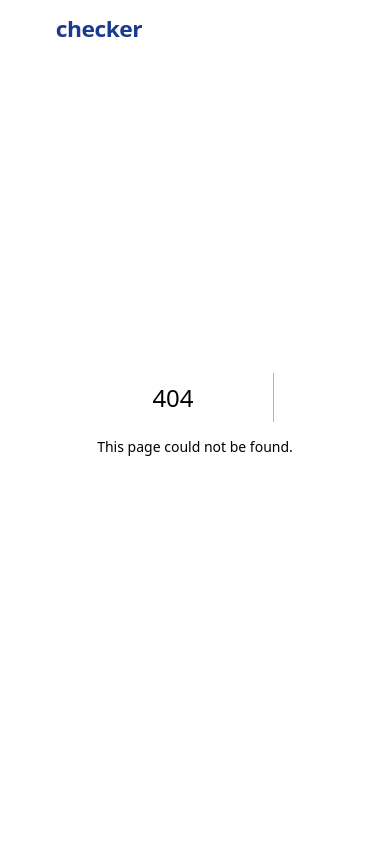
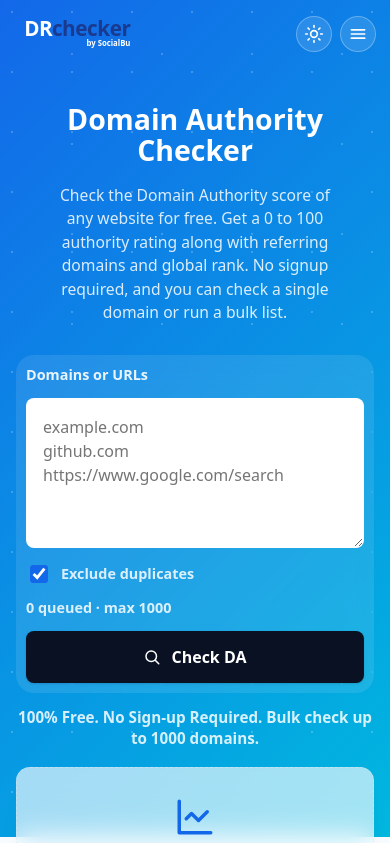
Before and after one commit to iamawaisyounas/free-dr-checker, a Next.js app: page /domain-authority-checker in a window 390 px wide. Before the commit this address had no page. Shown: the top 843 px of the page. Built offline with nearby package versions, Linux system fonts and the light colour scheme.

Commit message:
Update tool slugs and mobile layout

```diff
--- a/app/components/AppHeader.tsx
+++ b/app/components/AppHeader.tsx
@@ -46,8 +46,8 @@ export default function AppHeader() {
             className={`site-nav${menuOpen ? " is-open" : ""}`}
             aria-label="Primary navigation"
           >
-            <Link href="/authority-score" onClick={() => setMenuOpen(false)}>Domain Authority Checker</Link>
-            <Link href="/domain-age" onClick={() => setMenuOpen(false)}>Domain Age Checker</Link>
+            <Link href="/domain-authority-checker" onClick={() => setMenuOpen(false)}>Domain Authority Checker</Link>
+            <Link href="/domain-age-checker" onClick={() => setMenuOpen(false)}>Domain Age Checker</Link>
           </nav>
           <button
             className="theme-toggle"
--- a/app/components/DiscoverTools.tsx
+++ b/app/components/DiscoverTools.tsx
@@ -22,7 +22,7 @@ const tools: ToolCard[] = [
   },
   {
     key: "authority",
-    href: "/authority-score",
+    href: "/domain-authority-checker",
     title: "Domain Authority Checker",
     description: "Get a free 0-100 authority score for any domain, with referring domains and global rank.",
     cta: "Try Domain Authority Checker Now",
@@ -30,7 +30,7 @@ const tools: ToolCard[] = [
   },
   {
     key: "age",
-    href: "/domain-age",
+    href: "/domain-age-checker",
     title: "Domain Age Checker",
     description: "See how old any domain is, pulled live from WHOIS and RDAP registry data.",
     cta: "Try Domain Age Checker Now",
--- a/app/components/SeoBulkTool.tsx
+++ b/app/components/SeoBulkTool.tsx
@@ -251,7 +251,7 @@ export default function SeoBulkTool({ tool }: Props) {
               <>
                 <p className="score-disclaimer">
                   Domain Authority Score is our own 0-100 authority rating, calculated from open link-graph data. It is not affiliated with or equivalent to Moz&apos;s Domain Authority metric.
-                  {" "}<Link href="/authority-score/how-we-calculate">How we calculate this score</Link>
+                  {" "}<Link href="/domain-authority-checker/how-we-calculate">How we calculate this score</Link>
                 </p>
                 <div className="responsive-table">
                   <table>
@@ -275,7 +275,7 @@ export default function SeoBulkTool({ tool }: Props) {
                           <td>{formatNumber(result.global_rank)}</td>
                           <td>{formatDate(result.checked_at)}</td>
                           <td>{authorityStatusLabel(result)}</td>
-                          <td><Link href={`/domain-age?domain=${encodeURIComponent(result.domain)}`}>Age</Link></td>
+                          <td><Link href={`/domain-age-checker?domain=${encodeURIComponent(result.domain)}`}>Age</Link></td>
                         </tr>
                       ))}
                     </tbody>
@@ -305,7 +305,7 @@ export default function SeoBulkTool({ tool }: Props) {
                         <td>{formatDate(result.expiry_date)}</td>
                         <td>{result.registrar || "Not available"}</td>
                         <td>{ageStatusLabel(result)}</td>
-                        <td><Link href={`/authority-score?domain=${encodeURIComponent(result.domain)}`}>Score</Link></td>
+                        <td><Link href={`/domain-authority-checker?domain=${encodeURIComponent(result.domain)}`}>Score</Link></td>
                       </tr>
                     ))}
                   </tbody>
--- a/app/authority-score/how-we-calculate/page.tsx
+++ b/app/domain-authority-checker/how-we-calculate/page.tsx
@@ -4,7 +4,7 @@ import Link from "next/link";
 export const metadata: Metadata = {
   title: "How We Calculate Domain Authority Score | DR Checker",
   description: "How DR Checker calculates its 0-100 Domain Authority Score from OpenPageRank data.",
-  alternates: { canonical: "https://dr-checker.com/authority-score/how-we-calculate" }
+  alternates: { canonical: "https://dr-checker.com/domain-authority-checker/how-we-calculate" }
 };
 
 export default function AuthorityScoreMethodPage() {
@@ -25,7 +25,7 @@ export default function AuthorityScoreMethodPage() {
         </section>
         <section>
           <h2>Related Tools</h2>
-          <p><Link href="/authority-score">Check Authority Score</Link> or compare it with <Link href="/">Ahrefs Domain Rating</Link> and <Link href="/domain-age">Domain Age</Link>.</p>
+          <p><Link href="/domain-authority-checker">Check Authority Score</Link> or compare it with <Link href="/">Ahrefs Domain Rating</Link> and <Link href="/domain-age-checker">Domain Age</Link>.</p>
         </section>
       </div>
     </main>
--- a/app/authority-score/page.tsx
+++ b/app/domain-authority-checker/page.tsx
@@ -6,7 +6,7 @@ export const metadata: Metadata = {
   title: "Free Domain Authority Checker — Check DA Score Instantly | DR Checker",
   description:
     "Check any website's Domain Authority score for free. Bulk check domains, no signup required. Get referring domains and global rank instantly.",
-  alternates: { canonical: "https://dr-checker.com/authority-score" }
+  alternates: { canonical: "https://dr-checker.com/domain-authority-checker" }
 };
 
 export default function AuthorityScorePage() {
@@ -36,13 +36,27 @@ export default function AuthorityScorePage() {
       <section className="content-section" aria-label="Domain Authority guide">
         <div className="content-wrap">
           <section className="copy-block">
-            <p className="section-label">Domain Authority</p>
+            <p className="section-label">
+              <svg aria-hidden="true" viewBox="0 0 24 24">
+                <path d="M3.34 19a10 10 0 1 1 17.32 0"></path>
+                <path d="m12 14 4-4"></path>
+                <path d="M12 19h.01"></path>
+              </svg>
+              Domain Authority
+            </p>
             <h2>What is Domain Authority</h2>
             <p className="wide-copy">Domain Authority is a score that predicts how well a website is likely to rank in search results, based on the strength of its backlink profile. It runs on a 0 to 100 scale. The higher the number, the stronger the link profile behind that domain. This tool calculates an authority-style score using OpenPageRank&apos;s open link graph data rather than Moz&apos;s proprietary algorithm. Treat it as a comparable, independent measure, not an official Moz DA lookup.</p>
           </section>
 
           <section className="copy-block">
-            <p className="section-label">Score Guide</p>
+            <p className="section-label">
+              <svg aria-hidden="true" viewBox="0 0 24 24">
+                <path d="M12 20V10"></path>
+                <path d="M18 20V4"></path>
+                <path d="M6 20v-4"></path>
+              </svg>
+              Score Guide
+            </p>
             <h2>How to read your score</h2>
             <ul className="check-list">
               <li><strong>0 to 20:</strong> New or very low authority. Common for brand new sites or ones with very few backlinks.</li>
@@ -54,14 +68,27 @@ export default function AuthorityScorePage() {
           </section>
 
           <section className="copy-block">
-            <p className="section-label">Compare Metrics</p>
+            <p className="section-label">
+              <svg aria-hidden="true" viewBox="0 0 24 24">
+                <path d="M7 7h10v10"></path>
+                <path d="M7 17 17 7"></path>
+                <path d="M17 17H7V7"></path>
+              </svg>
+              Compare Metrics
+            </p>
             <h2>Domain Authority vs Domain Rating</h2>
             <p className="wide-copy">These two get confused a lot. Domain Rating (DR) is Ahrefs&apos; 0 to 100 backlink strength metric, calculated from Ahrefs&apos; own crawl and link index. Authority scores like the one on this page estimate a similar idea using a different link graph. Neither number is used by Google directly, and since the two draw from different data sources, a domain can score differently on each one. Check a domain on both tools to get a fuller picture of how different link data providers see it.</p>
           </section>
 
           <section className="copy-block split-block">
             <div>
-              <p className="section-label">Ranking Signals</p>
+              <p className="section-label">
+                <svg aria-hidden="true" viewBox="0 0 24 24">
+                  <path d="M20 13c0 5-3.5 7.5-7.66 8.95a1 1 0 0 1-.67 0C7.5 20.5 4 18 4 13V6a1 1 0 0 1 1-1c2 0 4.5-1.2 6.24-2.72a1.17 1.17 0 0 1 1.52 0C14.51 3.81 17 5 19 5a1 1 0 0 1 1 1z"></path>
+                  <path d="m9 12 2 2 4-4"></path>
+                </svg>
+                Ranking Signals
+              </p>
               <h2>What affects this score</h2>
             </div>
             <ul className="check-list">
@@ -73,7 +100,14 @@ export default function AuthorityScorePage() {
           </section>
 
           <section className="copy-block">
-            <p className="section-label">Use cases</p>
+            <p className="section-label">
+              <svg aria-hidden="true" viewBox="0 0 24 24">
+                <circle cx="12" cy="12" r="10"></circle>
+                <circle cx="12" cy="12" r="6"></circle>
+                <circle cx="12" cy="12" r="2"></circle>
+              </svg>
+              Use cases
+            </p>
             <h2>When to use this DA checker</h2>
             <div className="feature-grid">
               <article>
@@ -93,7 +127,14 @@ export default function AuthorityScorePage() {
 
           <section className="copy-block split-block">
             <div>
-              <p className="section-label">Common Mistakes</p>
+              <p className="section-label">
+                <svg aria-hidden="true" viewBox="0 0 24 24">
+                  <circle cx="12" cy="12" r="10"></circle>
+                  <path d="m15 9-6 6"></path>
+                  <path d="m9 9 6 6"></path>
+                </svg>
+                Common Mistakes
+              </p>
               <h2>Common mistakes people make with DA</h2>
             </div>
             <ul className="check-list">
@@ -105,7 +146,14 @@ export default function AuthorityScorePage() {
           </section>
 
           <section className="copy-block faq-block" aria-labelledby="authority-faq-title">
-            <p className="section-label">FAQs</p>
+            <p className="section-label">
+              <svg aria-hidden="true" viewBox="0 0 24 24">
+                <circle cx="12" cy="12" r="10"></circle>
+                <path d="M9.09 9a3 3 0 0 1 5.83 1c0 2-3 3-3 3"></path>
+                <path d="M12 17h.01"></path>
+              </svg>
+              FAQs
+            </p>
             <h2 id="authority-faq-title">Frequently asked questions</h2>
             <div className="faq-list">
               <details>
--- a/app/globals.css
+++ b/app/globals.css
@@ -130,8 +130,9 @@ a {
 
 .global-footer__inner {
   display: grid;
-  grid-template-columns: minmax(220px, 1fr) repeat(3, minmax(150px, 1fr));
-  gap: 24px;
+  grid-template-columns: minmax(240px, 1.18fr) repeat(3, minmax(146px, 0.82fr));
+  column-gap: 18px;
+  row-gap: 28px;
   width: min(100%, 1180px);
   margin: 0 auto;
   padding: 42px 2px 30px;
@@ -143,6 +144,10 @@ a {
   align-content: start;
   gap: 10px;
   min-width: 0;
+}
+
+.footer-brand-block {
+  margin-right: 18px;
 }
 
 .footer-logo-link {
@@ -201,14 +206,6 @@ body.dark-mode .footer-logo-dark {
 
 .footer-built-by {
   margin: 0;
-}
-
-.footer-column:nth-of-type(2) {
-  transform: translateX(-8px);
-}
-
-.footer-column:nth-of-type(3) {
-  transform: translateX(-16px);
 }
 
 .footer-column h2 {
@@ -324,7 +321,7 @@ body.dark-mode .tool-shell::before {
 .tool-shell {
   position: relative;
   overflow: hidden;
-  padding: 176px 24px 104px;
+  padding: 174px 24px 104px;
   color: #ffffff;
   text-align: center;
   background: var(--hero-bg);
@@ -352,7 +349,7 @@ body.dark-mode .tool-shell::before {
   right: 0;
   left: 0;
   z-index: 50;
-  padding: 14px 24px;
+  padding: 13px 24px;
   color: #ffffff;
   border-bottom: 1px solid transparent;
   background: transparent;
@@ -1337,6 +1334,13 @@ tbody tr:hover {
   stroke: #1368e9;
 }
 
+body.dark-mode .section-label,
+body.dark-mode .results-section .section-label svg,
+body.dark-mode .content-section .section-label svg {
+  color: #5aa3ff;
+  stroke: #5aa3ff;
+}
+
 .copy-block h2 {
   margin-bottom: 32px;
   font-size: clamp(1.9rem, 4vw, 2.45rem);
@@ -1569,28 +1573,38 @@ details p {
     flex-wrap: wrap;
     margin-bottom: 68px;
   }
+
+  .global-footer__inner {
+    grid-template-columns: minmax(0, 1.15fr) repeat(3, minmax(0, 1fr));
+    column-gap: 16px;
+  }
+
+  .footer-brand-block {
+    margin-right: 10px;
+  }
 }
 
 @media (max-width: 620px) {
   .standard-header-shell {
-    padding: 10px 14px;
+    padding: 9px 14px;
   }
 
   .checker-shell,
   .tool-shell {
-    padding: 116px 16px 92px;
+    padding: 110px 16px 88px;
   }
 
   h1 {
-    width: 13ch;
+    width: min(100%, 18ch);
     font-size: 1.95rem;
     line-height: 1.08;
     white-space: normal;
   }
 
   .subtitle {
-    width: min(100%, 26ch);
+    width: min(100%, 31ch);
     font-size: 0.98rem;
+    line-height: 1.5;
   }
 
   .site-header {
@@ -1639,9 +1653,9 @@ details p {
     position: absolute;
     top: calc(100% + 10px);
     right: 0;
-    left: 0;
+    left: auto;
     display: none;
-    width: 100%;
+    width: min(100vw - 28px, 320px);
     border: 1px solid var(--hero-control-border);
     border-radius: 12px;
     padding: 10px;
@@ -1681,6 +1695,7 @@ details p {
 
   .checker-form {
     width: 100%;
+    margin-top: 30px;
   }
 
   .checker-form button {
@@ -1690,6 +1705,19 @@ details p {
   .bulk-tool-form button {
     width: 100%;
     justify-self: stretch;
+  }
+
+  .input-row {
+    gap: 10px;
+  }
+
+  input,
+  button {
+    height: 52px;
+  }
+
+  textarea {
+    min-height: 150px;
   }
 
   .results-section,
@@ -1728,15 +1756,83 @@ details p {
   }
 
   .copy-block {
-    padding: 56px 16px;
+    padding: 50px 16px;
+  }
+
+  .copy-block h2 {
+    margin-bottom: 22px;
   }
 
   .discover-tools__inner {
     padding: 54px 16px 12px;
   }
 
+  .feature-grid article,
+  .steps article,
   .discover-card {
-    padding: 20px;
+    padding: 18px;
+  }
+
+  .discover-card a {
+    width: 100%;
+  }
+
+  .global-footer__inner {
+    grid-template-columns: 1fr;
+    gap: 24px;
+    padding: 34px 0 26px;
+  }
+
+  .footer-brand-block {
+    margin-right: 0;
+  }
+
+  .global-footer__bottom {
+    align-items: flex-start;
+    flex-direction: column;
+    gap: 8px;
+    padding: 16px 0 22px;
+  }
+}
+
+@media (max-width: 420px) {
+  .site-logo {
+    width: 138px;
+  }
+
+  .brand {
+    max-width: calc(100vw - 116px);
+  }
+
+  .theme-toggle,
+  .menu-toggle {
+    width: 36px;
+    height: 36px;
+    flex-basis: 36px;
+  }
+
+  .checker-shell,
+  .tool-shell {
+    padding-top: 104px;
+  }
+
+  h1 {
+    font-size: 1.78rem;
+  }
+
+  .bulk-tool-form {
+    margin-top: 30px;
+    padding: 10px;
+  }
+
+  .tool-controls {
+    align-items: flex-start;
+    flex-direction: column;
+  }
+
+  .quick-stats,
+  .score-ranges > div {
+    grid-template-columns: 1fr;
   }
 }
 
@@ -2171,6 +2267,7 @@ details p {
 
   .global-footer__inner {
     grid-template-columns: 1fr;
+    gap: 24px;
     width: min(100%, 1180px);
     padding: 32px 0 24px;
   }
@@ -2183,9 +2280,8 @@ details p {
     padding: 16px 0;
   }
 
-  .footer-column:nth-of-type(2),
-  .footer-column:nth-of-type(3) {
-    transform: none;
+  .footer-brand-block {
+    margin-right: 0;
   }
 
   .standard-page__inner {
--- a/app/layout.tsx
+++ b/app/layout.tsx
@@ -79,8 +79,8 @@ function Footer() {
         <nav className="footer-column" aria-label="Free SEO tools">
           <h2>Free SEO Tools</h2>
           <Link href="/">DR Checker</Link>
-          <Link href="/authority-score">Domain Authority Checker</Link>
-          <Link href="/domain-age">Domain Age Checker</Link>
+          <Link href="/domain-authority-checker">Domain Authority Checker</Link>
+          <Link href="/domain-age-checker">Domain Age Checker</Link>
           <span className="footer-coming-soon">
             <span>Domain Backlinks Checker</span>
             <small>Coming Soon</small>
--- a/app/sitemap.ts
+++ b/app/sitemap.ts
@@ -6,9 +6,9 @@ export default function sitemap(): MetadataRoute.Sitemap {
 
   return [
     { url: "https://dr-checker.com", lastModified, priority: 1 },
-    { url: "https://dr-checker.com/authority-score", lastModified, priority: 0.9 },
-    { url: "https://dr-checker.com/authority-score/how-we-calculate", lastModified, priority: 0.6 },
-    { url: "https://dr-checker.com/domain-age", lastModified, priority: 0.9 },
+    { url: "https://dr-checker.com/domain-authority-checker", lastModified, priority: 0.9 },
+    { url: "https://dr-checker.com/domain-authority-checker/how-we-calculate", lastModified, priority: 0.6 },
+    { url: "https://dr-checker.com/domain-age-checker", lastModified, priority: 0.9 },
     { url: "https://dr-checker.com/about", lastModified, priority: 0.8 },
     { url: "https://dr-checker.com/blog", lastModified, priority: 0.7 },
     ...blogPosts.map((post) => ({
```
Also changed, not shown: app/domain-age-checker/page.tsx (renamed from app/domain-age/page.tsx, +47 -7 lines), next.config.ts (added, +25 -0 lines).
